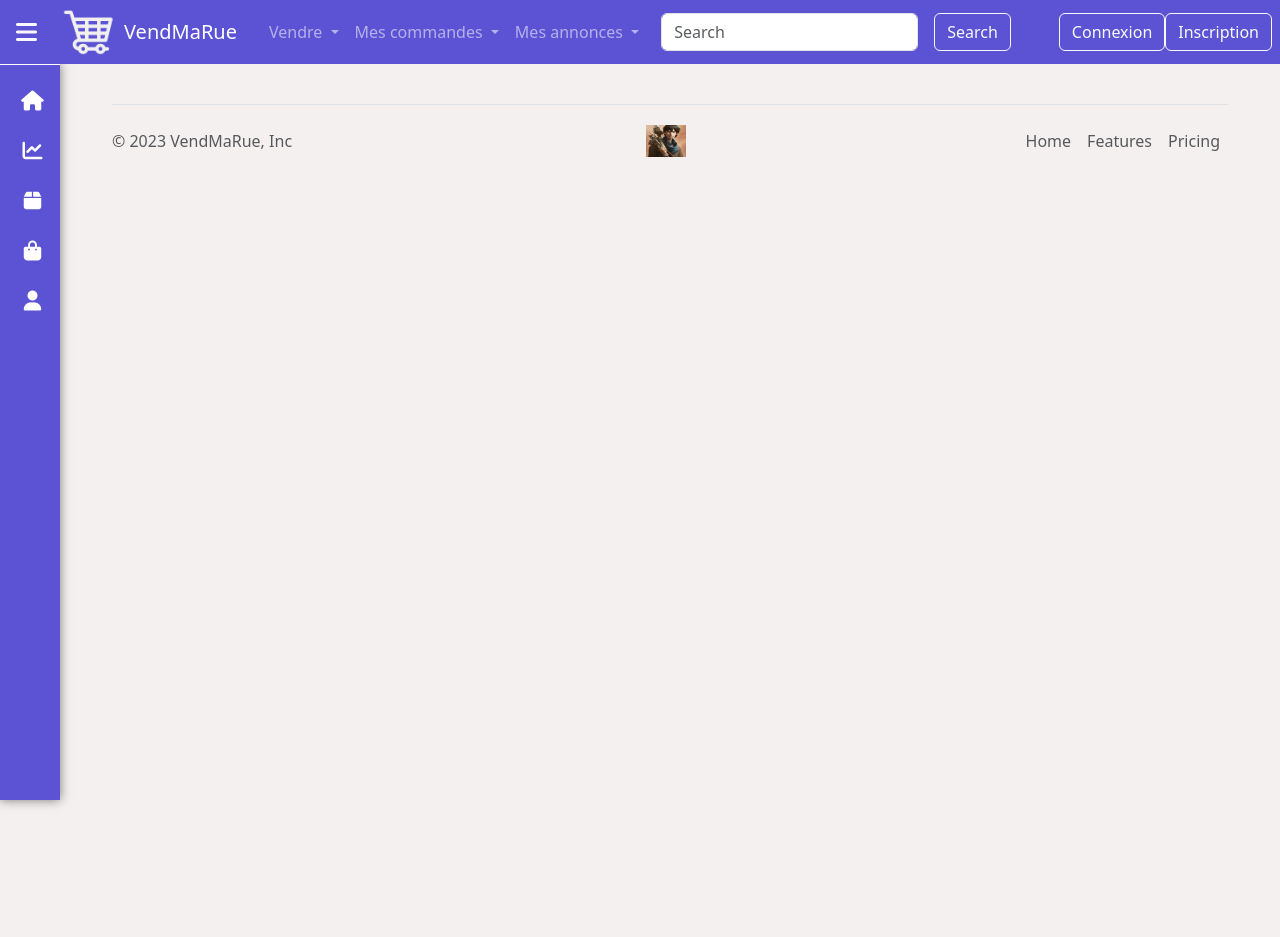
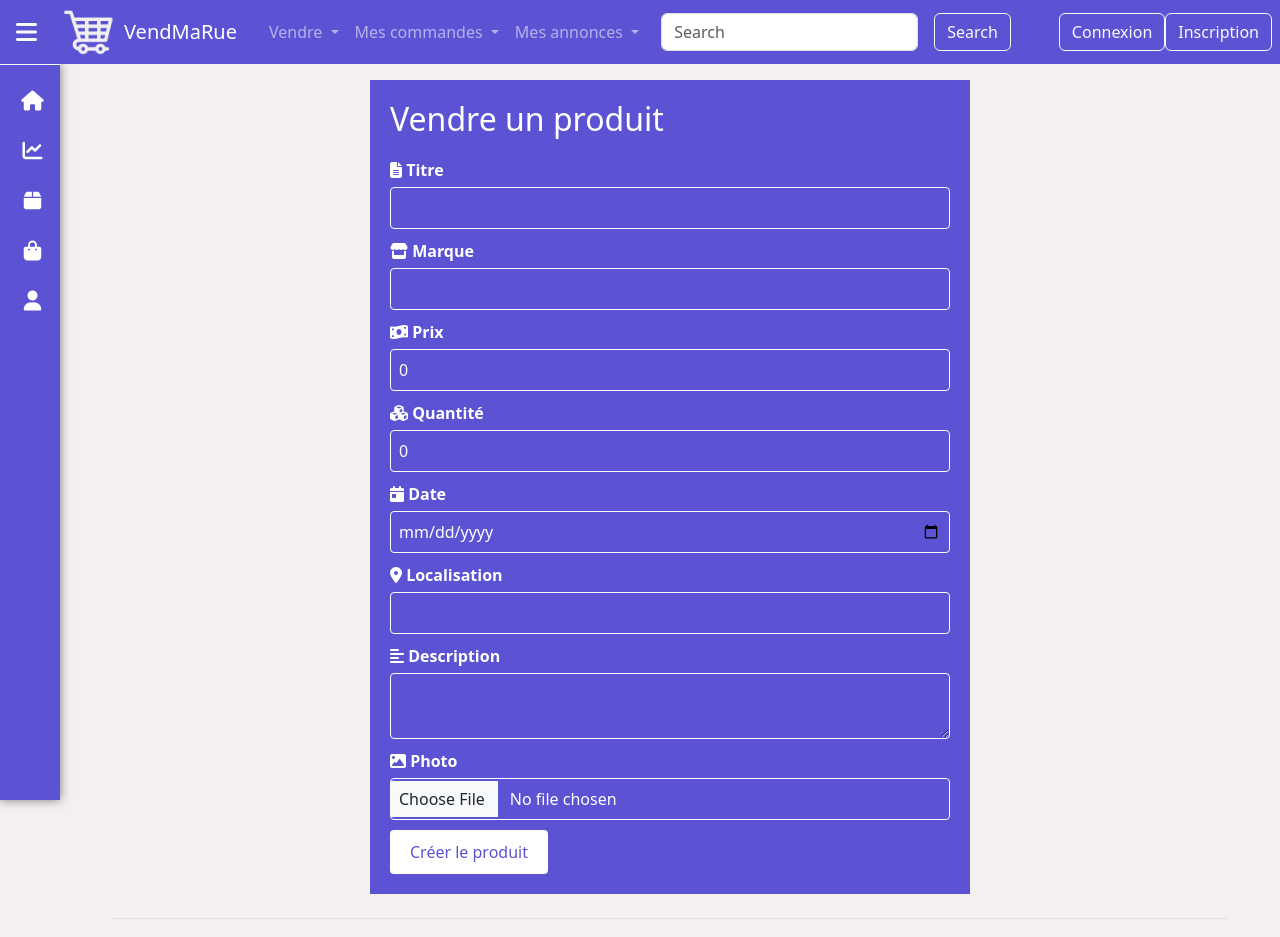
Before and after one commit to Albroy/WE4B-Project, an Angular app in the folder VendMaRue/: page /create-product in a window 1280 px wide. Before the commit this address led to /. Shown: the top 937 px of the page. Before the commit the page ends 800 px from the top, so only its background shows below. Built offline with nearby package versions, Linux system fonts and the light colour scheme; no server answers; data requests are answered from the project's data file.

Commit message:
vendre un produit
Pb:

peut vendre produit meme sans connection

```diff
--- a/VendMaRue/angular.json
+++ b/VendMaRue/angular.json
@@ -94,5 +94,8 @@
         }
       }
     }
+  },
+  "cli": {
+    "analytics": false
   }
 }
--- /dev/null
+++ b/VendMaRue/db.json
@@ -0,0 +1,19 @@
+{
+  "posts": [
+    {
+      "id": 1,
+      "title": "json-server",
+      "author": "typicode"
+    }
+  ],
+  "comments": [
+    {
+      "id": 1,
+      "body": "some comment",
+      "postId": 1
+    }
+  ],
+  "profile": {
+    "name": "typicode"
+  }
+}
--- a/VendMaRue/src/app/app-routing.module.ts
+++ b/VendMaRue/src/app/app-routing.module.ts
@@ -4,12 +4,14 @@ import {InscriptionComponent} from "./inscription/inscription.component";
 import {CardsComponent} from "./cards/cards.component";
 import {ConnexionComponent} from "./connexion/connexion.component";
 import {ProfilComponent} from "./profil/profil.component";
+import {CreateProductComponent} from "./create-product/create-product.component";
 
 const routes: Routes = [
   {path:'',component:CardsComponent},
   {path:'inscription',component:InscriptionComponent},
   {path:'connexion',component:ConnexionComponent},
-  {path:'profil/:id',component:ProfilComponent}
+  {path:'profil/:id',component:ProfilComponent},
+  {path:'create-product',component:CreateProductComponent}
 ];
 
 @NgModule({
--- a/VendMaRue/src/app/app.module.ts
+++ b/VendMaRue/src/app/app.module.ts
@@ -18,6 +18,7 @@ import { NewSidenavComponent } from './new-sidenav/new-sidenav.component';
 import { HttpClientModule } from '@angular/common/http';
 import { FormsModule } from '@angular/forms';
 import { DatePipe } from '@angular/common';
+import { CreateProductComponent } from './create-product/create-product.component';
 
 @NgModule({
   declarations: [
@@ -34,6 +35,7 @@ import { DatePipe } from '@angular/common';
     ProfilComponent,
     NewHeaderComponent,
     NewSidenavComponent,
+    CreateProductComponent,
 
   ],
   imports: [
--- a/VendMaRue/src/app/card.service.ts
+++ b/VendMaRue/src/app/card.service.ts
@@ -15,4 +15,8 @@ export class CardService {
     return this.http.get<Card[]>('http://localhost:3000/Cards')
   }
 
+  addCard(card: Card): Observable<Card> {
+    return this.http.post<Card>('http://localhost:3000/Cards', card);
+  }
+
 }
--- /dev/null
+++ b/VendMaRue/src/app/create-product/create-product.component.css
@@ -0,0 +1,42 @@
+.sell-product-container {
+  max-width: 600px;
+  margin: 0 auto;
+  padding: 20px;
+  background-color: var(--color3) !important;
+  color: #fff;
+}
+
+.sell-product-container h2 {
+  color: #fff;
+  margin-bottom: 20px;
+}
+
+.sell-product-container label {
+  display: block;
+  font-weight: bold;
+  margin-bottom: 5px;
+}
+
+.sell-product-container .form-control {
+  width: 100%;
+  padding: 8px;
+  border: 1px solid #fff;
+  border-radius: 4px;
+  margin-bottom: 10px;
+  color: #fff;
+  background-color: transparent;
+}
+
+.sell-product-container button {
+  background-color: #fff;
+  color: var(--color3) !important;
+  padding: 10px 20px;
+  border: none;
+  border-radius: 4px;
+  cursor: pointer;
+}
+
+.sell-product-container button:hover {
+  background-color: #e6e6e6;
+  color: var(--color3) !important;
+}
--- /dev/null
+++ b/VendMaRue/src/app/create-product/create-product.component.html
@@ -0,0 +1,38 @@
+<div class="sell-product-container">
+  <h2>Vendre un produit</h2>
+  <form (submit)="onSubmit()" id="productForm">
+    <div class="form-group">
+      <label for="title"><i class="fa-solid fa-file-alt"></i> Titre</label>
+      <input type="text" id="title" class="form-control" [(ngModel)]="product.title" name="title">
+    </div>
+    <div class="form-group">
+      <label for="brand"><i class="fa-solid fa-store"></i> Marque</label>
+      <input type="text" id="brand" class="form-control" [(ngModel)]="product.brand" name="brand">
+    </div>
+    <div class="form-group">
+      <label for="price"><i class="fa-solid fa-money-bill-wave"></i> Prix</label>
+      <input type="number" id="price" class="form-control" [(ngModel)]="product.price" name="price">
+    </div>
+    <div class="form-group">
+      <label for="quantity"><i class="fa-solid fa-cubes"></i> Quantité</label>
+      <input type="number" id="quantity" class="form-control" [(ngModel)]="product.quantity" name="quantity">
+    </div>
+    <div class="form-group">
+      <label for="date"><i class="fa-solid fa-calendar-day"></i> Date</label>
+      <input type="date" id="date" class="form-control" [(ngModel)]="product.date" name="date">
+    </div>
+    <div class="form-group">
+      <label for="location"><i class="fa-solid fa-map-marker-alt"></i> Localisation</label>
+      <input type="text" id="location" class="form-control" [(ngModel)]="product.loc" name="loc">
+    </div>
+    <div class="form-group">
+      <label for="description"><i class="fa-solid fa-align-left"></i> Description</label>
+      <textarea id="description" class="form-control" [(ngModel)]="product.text" name="text"></textarea>
+    </div>
+    <div class="form-group">
+      <label for="photo"><i class="fa-solid fa-image"></i> Photo</label>
+      <input type="file" id="photo" class="form-control" [(ngModel)]="product.photo" name="photo">
+    </div>
+    <button type="submit" class="btn btn-primary">Créer le produit</button>
+  </form>
+</div>
--- /dev/null
+++ b/VendMaRue/src/app/create-product/create-product.component.ts
@@ -0,0 +1,79 @@
+import { Component, OnInit } from '@angular/core';
+import { Card } from 'src/classes/Card';
+import { CardService } from '../card.service';
+import { Router } from '@angular/router';
+
+@Component({
+  selector: 'app-create-product',
+  templateUrl: './create-product.component.html',
+  styleUrls: ['./create-product.component.css']
+})
+export class CreateProductComponent implements OnInit {
+  public product: Card;
+  // Autres propriétés et méthodes nécessaires
+
+  constructor(private cardService: CardService, private router: Router) {
+    this.product = new Card(0, '', 0, '', '', 0, 0, 0, 0, new Date(), '');
+  }
+
+  ngOnInit() {
+  }
+
+  onSubmit() {
+    console.log('Le formulaire a été soumis.');
+    // Validation du formulaire et traitement des données
+    if (this.isFormValid()) {
+      this.addProduct();
+      this.resetForm(); // Réinitialiser le formulaire
+    } else {
+      // Gestion des erreurs ou des conditions invalides
+    }
+  }
+
+  resetForm() {
+    const form = document.getElementById('productForm') as HTMLFormElement;
+    form.reset();
+  }
+
+
+
+  addProduct() {
+    const fileName = this.getFileNameFromPath(this.product.photo);
+
+    // Ajouter le préfixe "../assets/" au nom du fichier
+    this.product.photo = "../assets/" + fileName;
+
+    this.cardService.addCard(this.product).subscribe(
+      (data: Card) => {
+        console.log('Nouveau produit ajouté :', data);
+        this.router.navigateByUrl(''); // Rediriger vers la page d'accueil ou une autre page appropriée
+      },
+      error => {
+        console.error("Erreur lors de l'ajout du produit :", error);
+      }
+    );
+  }
+
+  isFormValid(): boolean {
+    const { title, brand, price, quantity, date, loc } = this.product;
+
+    // Vérification des champs requis
+    if (!title || !brand || !price || !quantity || !date || !loc) {
+      return false;
+    }
+
+    return true;
+  }
+
+  getFileNameFromPath(path: string | undefined): string {
+    if (!path) {
+      return '';
+    }
+
+    return path.split('\\').pop() || '';
+  }
+
+
+  // Autres méthodes et logique de traitement des données
+
+}
--- a/VendMaRue/src/app/new-header/new-header.component.html
+++ b/VendMaRue/src/app/new-header/new-header.component.html
@@ -14,7 +14,7 @@
           Vendre
         </a>
         <ul class="dropdown-menu dropdown-menu-dark">
-          <li><a href="#" class="dropdown-item">Vendre un produit</a></li>
+          <li><a class="dropdown-item" routerLink="/create-product">Vendre un produit</a></li>
           <li><a href="#" class="dropdown-item">Vendre un service</a></li>
         </ul>
       </li>
@@ -25,7 +25,7 @@
         </a>
         <ul class="dropdown-menu dropdown-menu-dark">
           <li><a href="#" class="dropdown-item"></a></li>
-          <li><a href="#" class="dropdown-item">Vendre un service</a></li>
+          <li><a href="#" class="dropdown-item">Voir mes commandes</a></li>
         </ul>
       </li>
 
@@ -34,7 +34,7 @@
           Mes annonces
         </a>
         <ul class="dropdown-menu dropdown-menu-dark">
-          <li><a href="#" class="dropdown-item">Vendre un produit</a></li>
+          <li><a href="#" class="dropdown-item">Voir mes annonces</a></li>
           <li><a href="#" class="dropdown-item">Vendre un service</a></li>
         </ul>
       </li>
--- a/VendMaRue/src/app/new-header/new-header.component.ts
+++ b/VendMaRue/src/app/new-header/new-header.component.ts
@@ -1,5 +1,6 @@
 import { Component, EventEmitter, OnInit, Output } from '@angular/core';
 import { UserService } from '../user.service';
+import {Router} from "@angular/router";
 @Component({
   selector: 'app-new-header',
   templateUrl: './new-header.component.html',
@@ -10,7 +11,7 @@ export class NewHeaderComponent implements OnInit {
   menuStatus: boolean = false;
   isLoggedIn: boolean;
 
-  constructor(private userService: UserService) {
+  constructor(private userService: UserService, private router: Router) {
     this.isLoggedIn = this.userService.checkUserSession();
   }
   ngOnInit() {
@@ -21,6 +22,8 @@ export class NewHeaderComponent implements OnInit {
     this.sideNavToggle.emit(this.menuStatus);
   }
 
-
+  navigateToCreateProduct() {
+    this.router.navigateByUrl('/create-product');
+  }
 
 }
--- a/VendMaRue/src/db.json
+++ b/VendMaRue/src/db.json
@@ -213,6 +213,76 @@
       "date": "2023-06-10",
       "loc": "Ville 10",
       "text": "Lorem ipsum dolor sit amet, consectetur adipisicing elit."
+    },
+    {
+      "id": 11,
+      "title": "noxus",
+      "userid": 0,
+      "photo": "../assets/testcreateproduct.jpg",
+      "brand": "lol",
+      "price": 500,
+      "OnSale": 0,
+      "likes": 0,
+      "quantity": 2,
+      "date": "2023-06-13",
+      "loc": "noxus",
+      "text": "vend darius"
+    },
+    {
+      "id": 12,
+      "title": "OU",
+      "userid": 0,
+      "photo": "../assets/C:\\fakepath\\testcreateproduct.jpg",
+      "brand": "Maou",
+      "price": 50,
+      "OnSale": 0,
+      "likes": 0,
+      "quantity": 100,
+      "date": "2023-06-15",
+      "loc": "SISI",
+      "text": "lalal"
+    },
+    {
+      "id": 13,
+      "title": "SIsi",
+      "userid": 0,
+      "photo": "../assets/C:\\fakepath\\testcreateproduct.jpg",
+      "brand": "OKAY",
+      "price": 50,
+      "OnSale": 0,
+      "likes": 0,
+      "quantity": 5,
+      "date": "2002-12-10",
+      "loc": "adazd",
+      "text": "dzadazf"
+    },
+    {
+      "id": 14,
+      "title": "qsfq",
+      "userid": 0,
+      "photo": "../assets/testcreateproduct.jpg",
+      "brand": "fqfqsf",
+      "price": 50,
+      "OnSale": 0,
+      "likes": 0,
+      "quantity": 52,
+      "date": "2023-06-14",
+      "loc": "faa",
+      "text": "fazfaf"
+    },
+    {
+      "id": 15,
+      "title": "okakak",
+      "userid": 0,
+      "photo": "../assets/testcreateproduct.jpg",
+      "brand": "azd==zad",
+      "price": 40,
+      "OnSale": 0,
+      "likes": 0,
+      "quantity": 40,
+      "date": "2023-06-14",
+      "loc": "oaodka",
+      "text": "aizjfajf"
     }
   ],
   "Users": [
```
Also changed, not shown: VendMaRue/src/assets/testcreateproduct.jpg (added), 1 other file (tests, documents, lock files or other folders).
